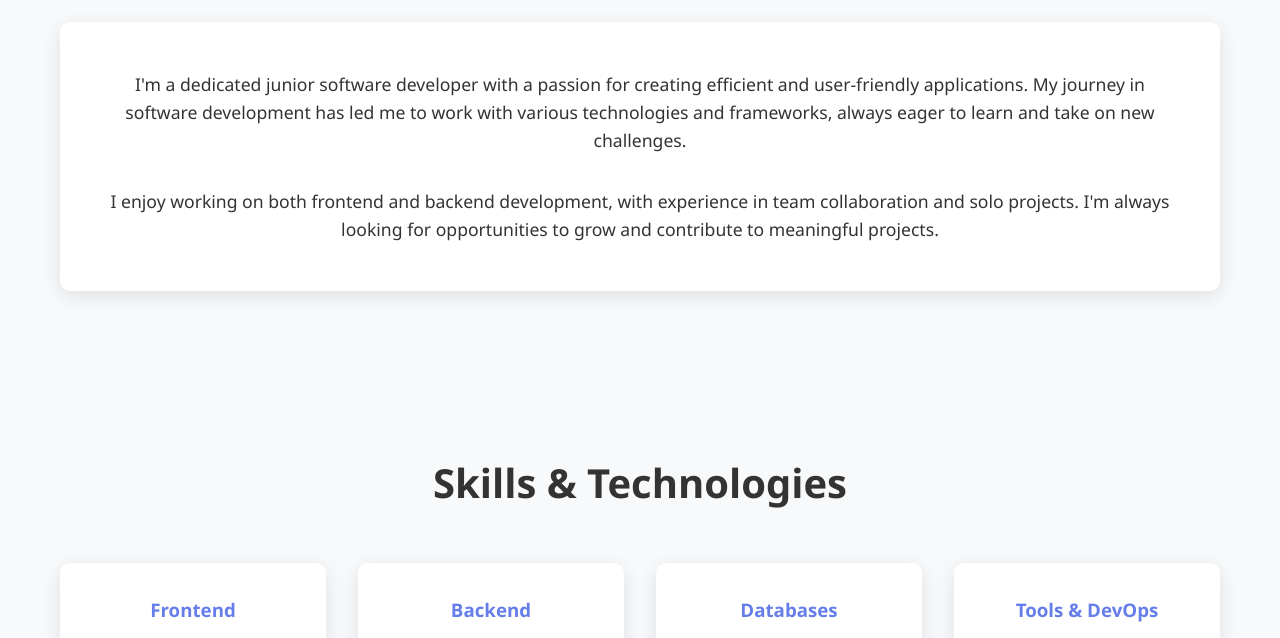
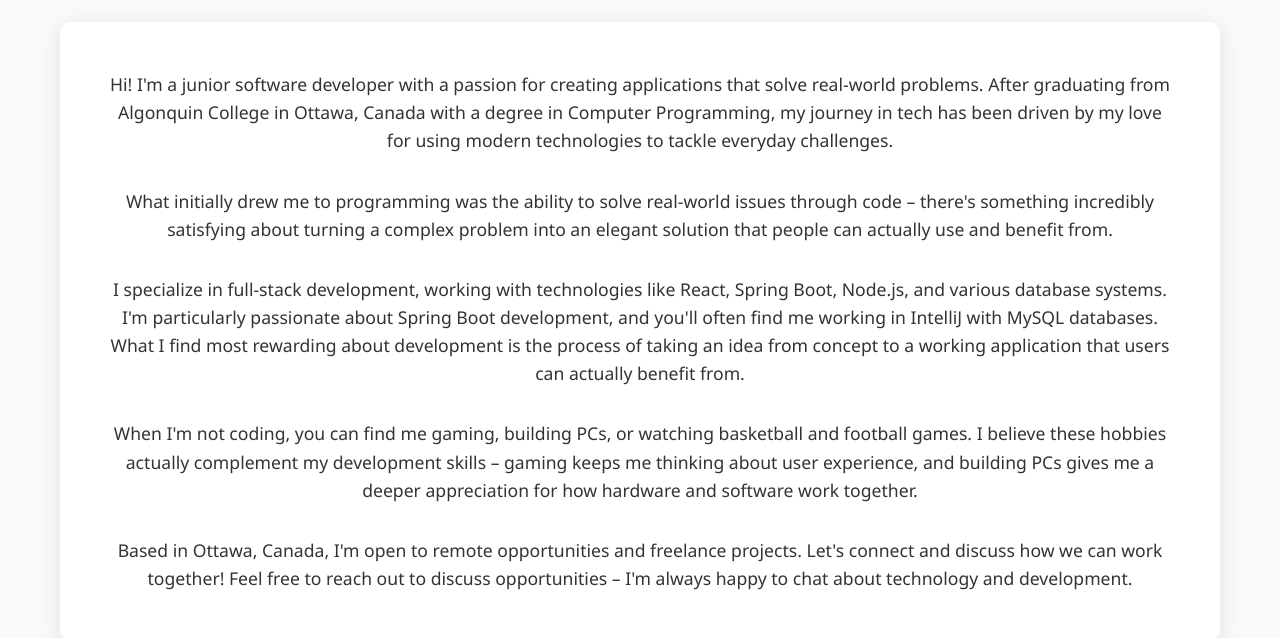
Before and after one commit to Manzi004/portfolio-website, a plain HTML site: page index.html in a window 1280 px wide. Shown: the part 956-1594 px from the top of the page. Drawn offline with Linux system fonts and the light colour scheme.

Commit message:
Updated About Me section with personal background and details

```diff
--- a/index.html
+++ b/index.html
@@ -3,7 +3,7 @@
 <head>
     <meta charset="UTF-8">
     <meta name="viewport" content="width=device-width, initial-scale=1.0">
-    <title>Your Name - Software Developer</title>
+    <title>Manzi.Y.P ISHIMWE - Software Developer</title>
     <link rel="stylesheet" href="styles/style.css">
 </head>
 <body>
@@ -36,17 +36,47 @@
             </div>
         </section>
 
-        <section id="about" class="section">
+
+            <!--  <section id="about" class="section">
+                    <h2 class="section-title">About Me</h2>
+                    <div class="about-content">
+                        <p>
+                            I'm a dedicated junior software developer with a passion for creating efficient and user-friendly applications.
+                            My journey in software development has led me to work with various technologies and frameworks,
+                            always eager to learn and take on new challenges.
+                        </p>
+                        <p>
+                            I enjoy working on both frontend and backend development, with experience in team collaboration
+                            and solo projects. I'm always looking for opportunities to grow and contribute to meaningful projects.
+                        </p>
+                    </div>
+                </section> -->
+
+               <section id="about" class="section">
             <h2 class="section-title">About Me</h2>
             <div class="about-content">
                 <p>
-                    I'm a dedicated junior software developer with a passion for creating efficient and user-friendly applications.
-                    My journey in software development has led me to work with various technologies and frameworks,
-                    always eager to learn and take on new challenges.
+                    Hi! I'm a junior software developer with a passion for creating applications that solve real-world problems.
+                    After graduating from Algonquin College in Ottawa, Canada with a degree in Computer Programming, my journey in tech
+                    has been driven by my love for using modern technologies to tackle everyday challenges.
                 </p>
                 <p>
-                    I enjoy working on both frontend and backend development, with experience in team collaboration
-                    and solo projects. I'm always looking for opportunities to grow and contribute to meaningful projects.
+                    What initially drew me to programming was the ability to solve real-world issues through code – there's something
+                    incredibly satisfying about turning a complex problem into an elegant solution that people can actually use and benefit from.
+                </p>
+                <p>
+                    I specialize in full-stack development, working with technologies like React, Spring Boot, Node.js, and various database systems.
+                    I'm particularly passionate about Spring Boot development, and you'll often find me working in IntelliJ with MySQL databases.
+                    What I find most rewarding about development is the process of taking an idea from concept to a working application that users can actually benefit from.
+                </p>
+                <p>
+                    When I'm not coding, you can find me gaming, building PCs, or watching basketball and football games. I believe these hobbies
+                    actually complement my development skills – gaming keeps me thinking about user experience, and building PCs gives me a deeper
+                    appreciation for how hardware and software work together.
+                </p>
+                <p>
+                    Based in Ottawa, Canada, I'm open to remote opportunities and freelance projects. Let's connect and discuss how we can work together!
+                    Feel free to reach out to discuss opportunities – I'm always happy to chat about technology and development.
                 </p>
             </div>
         </section>
@@ -137,8 +167,8 @@
                 </p>
                 <div class="contact-info">
                     <a href="mailto:your.email@example.com">📧 manzi.ishimwe2023@gmail.com</a>
-                    <a href="https://linkedin.com/in/yourprofile" target="_blank">💼 LinkedIn</a>
-                    <a href="https://github.com/yourusername" target="_blank">🔗 GitHub</a>
+                    <a href="https://linkedin.com/in/yourprofile" target="_blank">💼 www.linkedin.com/in/manzi-ishimwe</a>
+                    <a href="https://github.com/yourusername" target="_blank">🔗 https://github.com/Manzi004</a>
                 </div>
             </div>
         </section>
```
